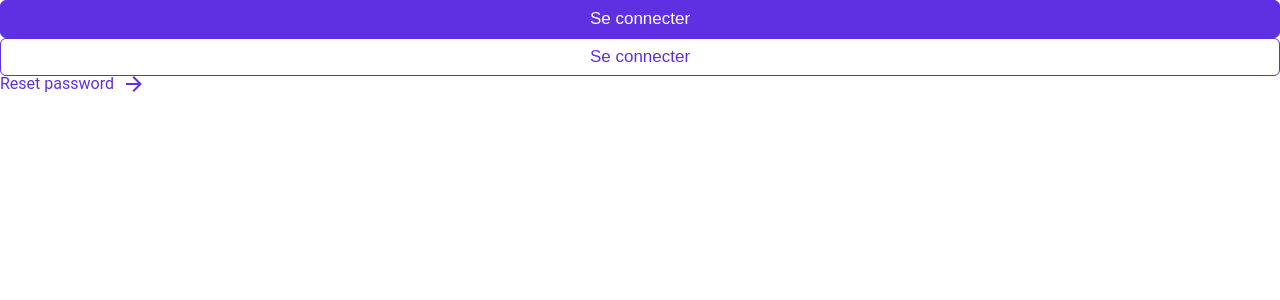
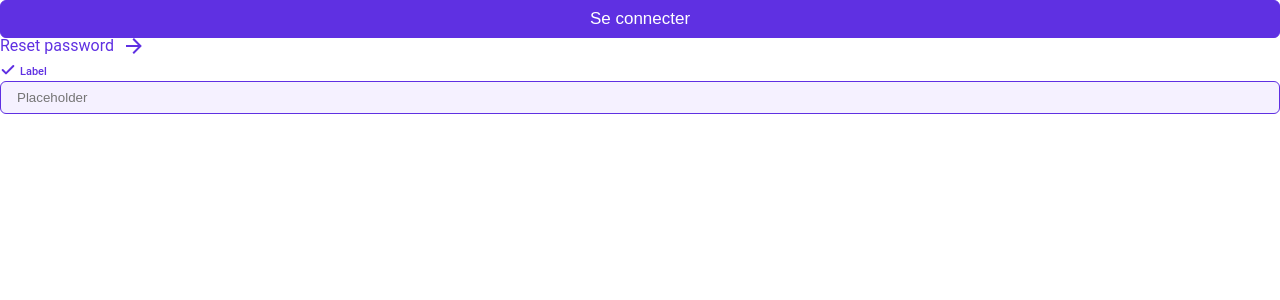
Before and after one commit to Thomasevano/design-system-hetic, a Vue app: page / in a window 1280 px wide. Shown: the top 300 px of the page. Built offline with nearby package versions, Linux system fonts and the light colour scheme.

Commit message:
refactor(textfield): Better Textfield

```diff
--- /dev/null
+++ b/src/components/TextField/TextField.vue
@@ -0,0 +1,72 @@
+<template>
+  <div :class="classes">
+    <Form class="input-group">
+      <div class="label-group">
+        <span v-if="inputState == 'error'"><img src="../../assets/icon-danger.svg" alt=""></span>
+        <span v-if="inputState == 'validated'"><img src="../../assets/icon-check.svg" alt=""></span>
+        <label>{{ label }}</label>
+        <ErrorMessage  v-if="inputState == 'error'" class="msg-feedback" name="field" />
+      </div>
+      <Field name="field" :style="style" :placeholder="placeholder" :rules="isRequired" />
+    </Form>
+  </div>
+</template>
+
+<script>
+import './textfield.scss';
+import { Field, Form, ErrorMessage } from 'vee-validate';
+import { reactive, computed } from 'vue';
+
+export default {
+  name: 'text-field',
+
+  components: {
+    Field,
+    Form,
+    ErrorMessage,
+  },
+
+  props: {
+    label: {
+      type: String,
+      required: true,
+    },
+    placeholder: {
+      type: String,
+      required: true,
+    },
+    disabled: {
+      type: Boolean,
+      required: false,
+    },
+    inputState: {
+      type: String,
+      validator: function (value) {
+        return ['validated', 'error'].indexOf(value) !== -1;
+      },
+    },
+  },
+
+  setup(props) {
+    props = reactive(props);
+    return {
+      classes: computed(() => ({
+        'text-field': true,
+        'text-field--disabled': props.disabled,
+        'text-field--validated': props.inputState === "validated",
+        'text-field--error': props.inputState === "error"
+      })),
+    }
+  },
+
+  methods: {
+    isRequired(value) {
+      if (value && value.trim()) {
+        return true;
+      }
+
+      return ': This is empty';
+    },
+  },
+};
+</script>
--- /dev/null
+++ b/src/components/TextField/textfield.scss
@@ -0,0 +1,58 @@
+@import '../../styles/main.scss';
+
+.text-field {
+  color: $secondary-text-color;
+  .label-group {
+    @include text-4--bold;
+    display: inline-flex;
+    align-items: center;
+    label {
+      margin-left: $extra-tiny-space;
+    }
+  }
+  input {
+    color: $secondary-text-color;
+    display: block;
+    width: 100%;
+    padding: $tiny-space $small-space;
+    border: 1px solid $surface-color;
+    border-radius: $radius-regular;
+    background-color: $blank-color;
+    &:focus {
+      background-color: transparent;
+      color: $primary-text-color;
+      background-color: $secondary-color;
+      border-color: $primary-validation-color;
+      outline: 0;
+    }
+  }
+}
+
+.text-field--disabled {
+  color: $btn-disabled;
+  input {
+    color: $placeholder-color-disabled;
+    border-color: $btn-disabled;
+    background-color: $placeholder-color-disabled;
+    cursor: not-allowed;
+
+  }
+}
+
+.text-field--validated {
+  color: $primary-validation-color;
+  input {
+    background-color: $secondary-color;
+    border-color: $primary-validation-color;
+    background-repeat: no-repeat;
+    background-position: right .75rem center;
+  }
+}
+
+.text-field--error {
+  color: $primary-error-color;
+  input {
+    background-color: $secondary-error-color;
+    border-color: $primary-error-color;
+  }
+}
--- a/src/pages/Home.vue
+++ b/src/pages/Home.vue
@@ -1,16 +1,22 @@
 <template>
   <my-button text="Se connecter" typeButton="primary"/>
-  <my-button text="Se connecter" typeButton="secondary"/>
   <link-button text="Reset password"/>
+  <text-field label="Label" placeholder="Placeholder" inputState="validated"/>
 </template>
 
 <script>
 import MyButton from '../components/Button/Button.vue';
 import LinkButton from '../components/LinkButton/LinkButton.vue';
+import TextField from '../components/TextField/TextField.vue';
+
 export default {
   name: 'Home',
 
-  components: { MyButton, LinkButton },
+  components: {
+    MyButton,
+    LinkButton,
+    TextField
+  },
 }
 
 </script>
--- a/src/styles/base/_typography.scss
+++ b/src/styles/base/_typography.scss
@@ -1,15 +1,12 @@
 $main-font: 'Roboto', Arial, sans-serif;
 
-$font-size-large-title: 48px;
-$font-size-regular-title: 36px;
-$font-size-small-title: 24px;
-$font-size-large: 19px;
-$font-size-regular: 17px;
-$font-size-small: 14px;
-$font-size-extra-small: 11px;
-
-$font-medium: 500;
-$font-normal:400;
+// $font-size-large-title: 48px;
+// $font-size-regular-title: 36px;
+// $font-size-small-title: 24px;
+// $font-size-large: 19px;
+// $font-size-regular: 17px;
+// $font-size-small: 14px;
+// $font-size-extra-small: 11px;
 
 @mixin title-1 {
   font-size: 48px;
@@ -46,3 +43,14 @@ $font-normal:400;
   font-weight: normal;
   line-height: 16px;
 }
+
+@mixin text-4 {
+  font-size: 11px;
+  font-weight: normal;
+  line-height: 13px;
+}
+
+@mixin text-4--bold {
+  @include text-4;
+  font-weight: 500;
+}
```
Also changed, not shown: src/stories/TextField.vue (deleted, +0 -87 lines), src/stories/textfield.scss (deleted, +0 -80 lines).
